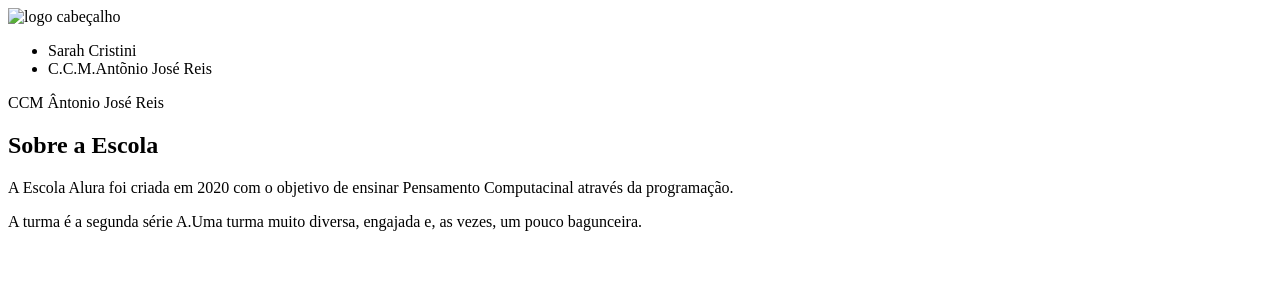
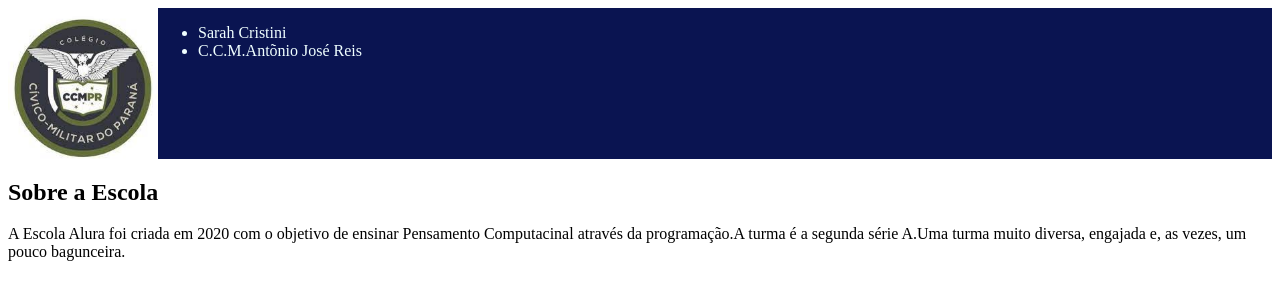
Before and after one commit to Sarahcristini/2-serie-programacao1, a plain HTML site: page index.html in a window 1280 px wide. Drawn offline with Linux system fonts and the light colour scheme.

Commit message:
Add files via upload

```diff
--- a/index.html
+++ b/index.html
@@ -9,35 +9,20 @@
 </head>
 <body>
     <header>
-        <img class="foto1" src="1.jpg" alt="logo cabeçalho">
+        <img class="foto1" src= "images.jpeg" alt="logo-escola">
         <ul class="lista cabeçalho">
             <li class="lita1">Sarah Cristini</li>
             <li class="lista1">C.C.M.Antõnio José Reis</li>
         </ul>
-            <section>
-                <span class="span-1">CCM</span>
-                <span class="span-2">Ântonio José Reis</span>
-                <section class="links">
-                    <a href="Inicio"></a>
-                    <a href="Direção"></a>
-                    <a href="Professores"></a>
-                </section>
-
-
-                </section>
-            </section>
          </header>
 
          <section class="escola">
             <h2 class="escola-titulo">Sobre a Escola</h2>
             <p class="escola-texto-um">
                 A Escola Alura foi criada em 2020 com o objetivo de ensinar
-                Pensamento Computacinal através da programação.
+                Pensamento Computacinal através da programação.A turma é a segunda série A.Uma turma muito diversa, engajada e, as vezes, um pouco bagunceira.
             </p>
-            <p class="escola-texto-dois">
-                A turma é a segunda série A.Uma turma muito diversa, engajada e, as vezes, um pouco bagunceira.
-            </p>
-
          </section>
 </body>
 </html>
+<header></header>
--- a/style.css
+++ b/style.css
@@ -8,5 +8,7 @@
     width: 150px;
 }
 header {
-    background-image: linear-gradient(r);
+   background-color: #0a1451;
+   color: azure;
+   display: flex;
 }
```
Also changed, not shown: images.jpeg (added).
